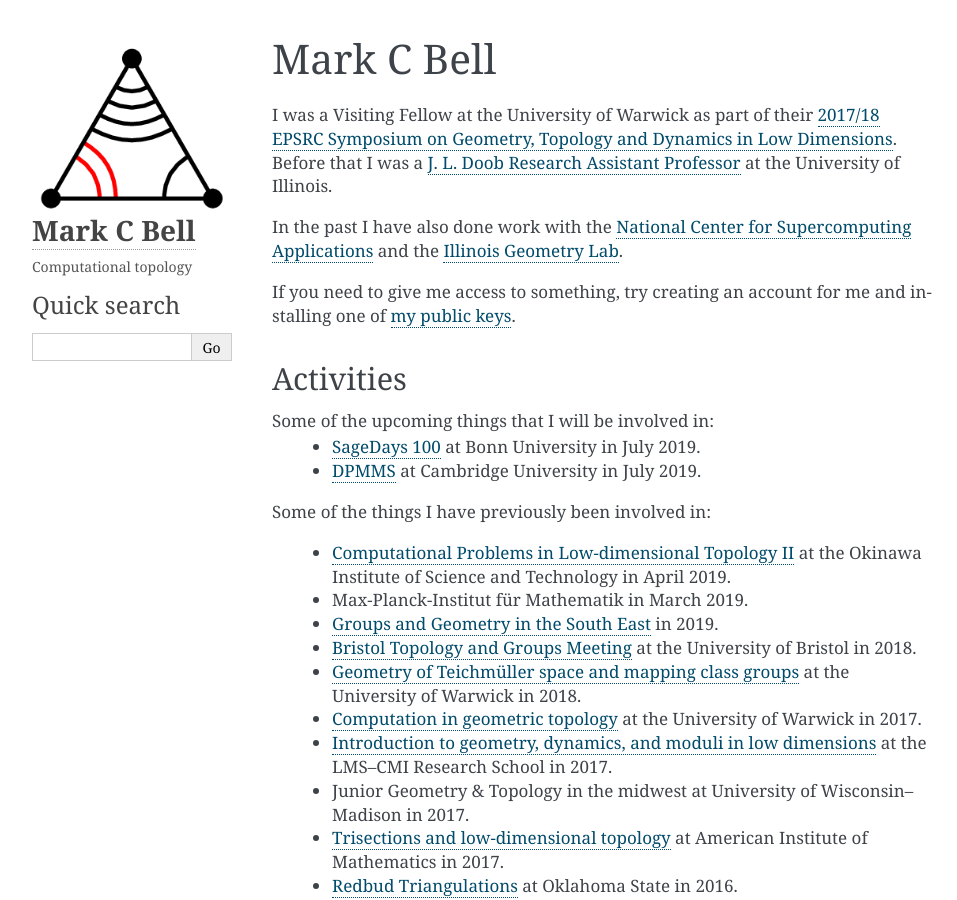
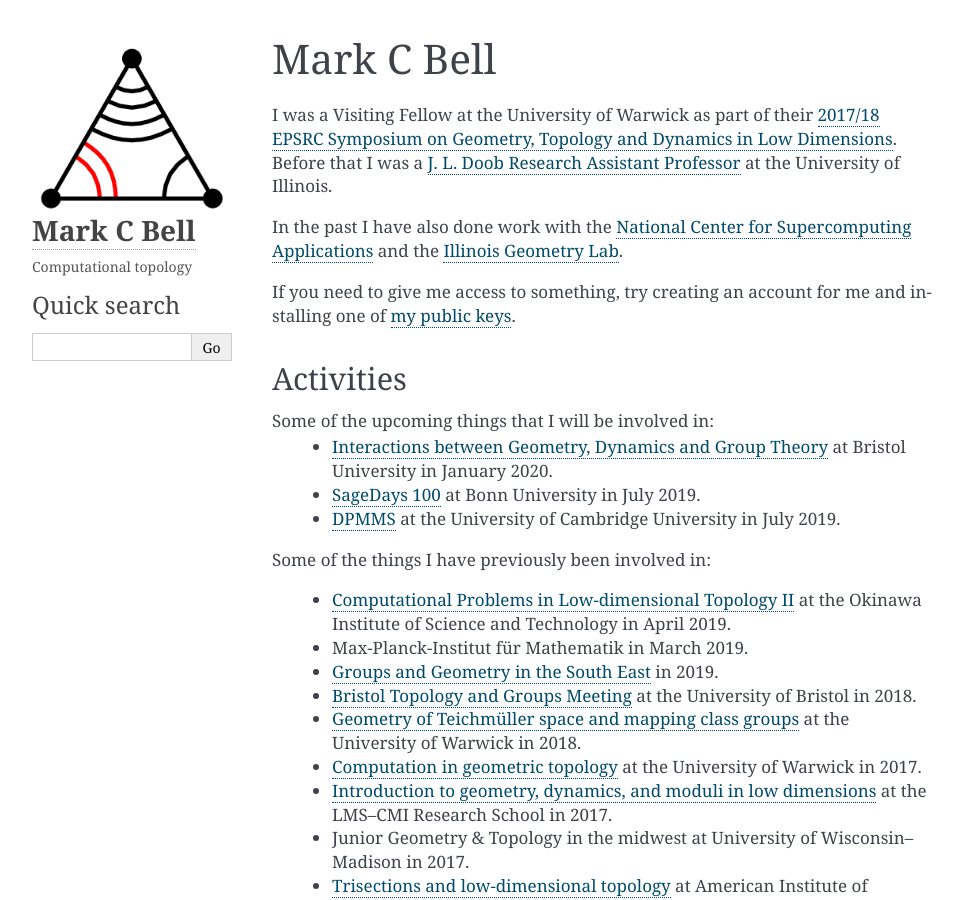
Before and after one commit to MarkCBell/MarkCBell.github.io, a Sphinx documentation site: the page built from source/index.rst, in a window 1280 px wide and 900 px high. Shown: the whole window, without its empty margins (148-1105 px from the left). Built offline with Sphinx 7.4.7, drawn with Linux system fonts in a browser that asks for light colours.

Commit message:
Fixed Cambridge name.

```diff
--- a/source/index.rst
+++ b/source/index.rst
@@ -13,8 +13,9 @@ Activities
 ----------
 
 Some of the upcoming things that I will be involved in:
+ - `Interactions between Geometry, Dynamics and Group Theory <https://people.maths.bris.ac.uk/~jm13806/2020-LMS-SWSW.html>`_ at Bristol University in January 2020.
  - `SageDays 100 <https://opendreamkit.org/2019/07/22/SageDays100/>`_ at Bonn University in July 2019.
- - `DPMMS <https://www.maths.cam.ac.uk/research/talk/126592>`_ at Cambridge University in July 2019.
+ - `DPMMS <https://www.maths.cam.ac.uk/research/talk/126592>`_ at the University of Cambridge University in July 2019.
 
 Some of the things I have previously been involved in:
 
```
Also changed, not shown: 5 other files.
